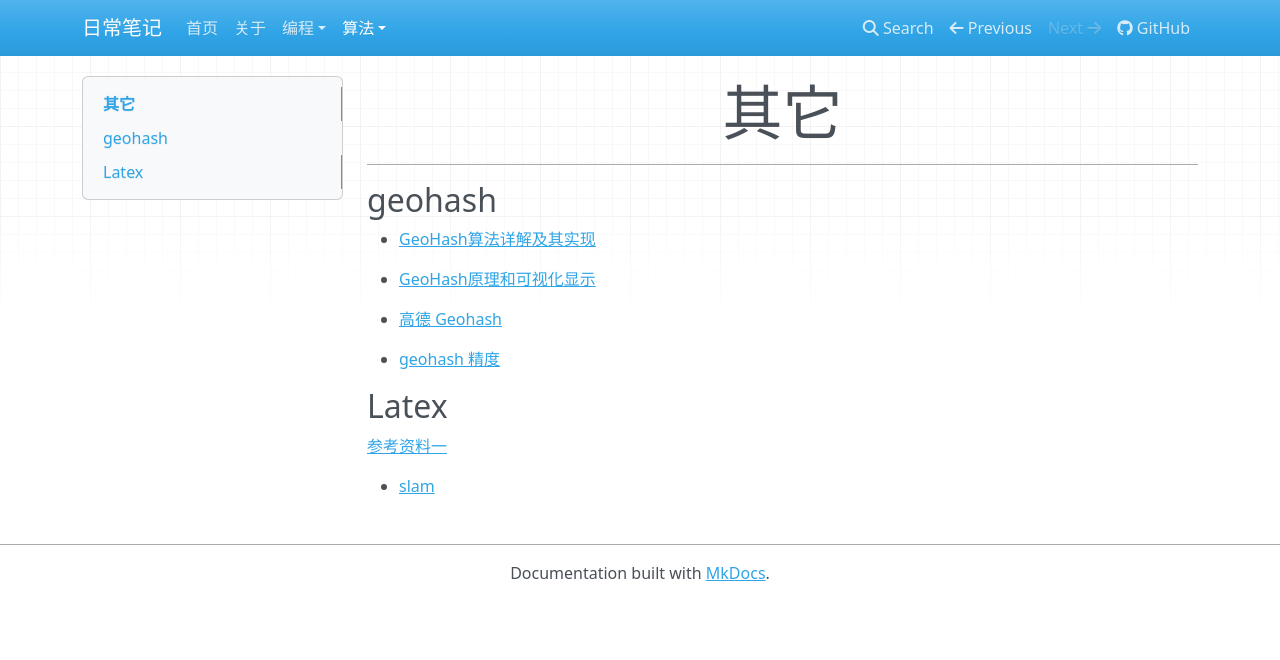
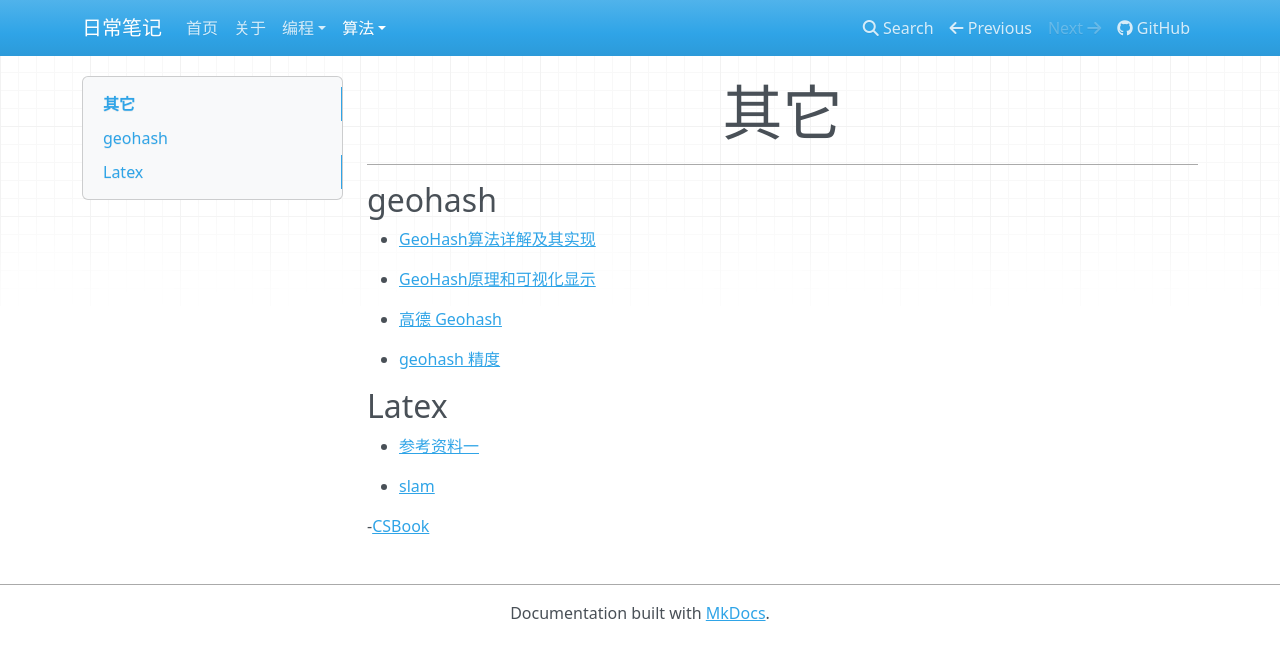
Before and after one commit to ruiqiangJiao/daily-note, an MkDocs documentation site: the page built from docs/algorithm/other.md, in a window 1280 px wide. Shown: the top 660 px of the page. Built offline with MkDocs 1.6.1, drawn with Linux system fonts in a browser that asks for light colours; nearby versions of some CDN libraries.

```diff
--- a/docs/algorithm/other.md
+++ b/docs/algorithm/other.md
@@ -14,6 +14,8 @@
 
 ## Latex
 
-[参考资料一](https://www.overleaf.com/learn/latex/Chinese)
+- [参考资料一](https://www.overleaf.com/learn/latex/Chinese)
 
 - [slam](https://github.com/liulinbo/slam)
+
+-[CSBook](https://github.com/Jonezhen/CSBook)
```
